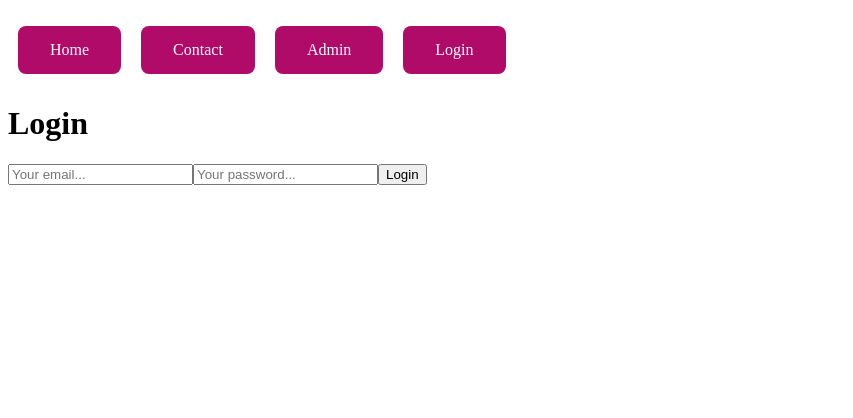
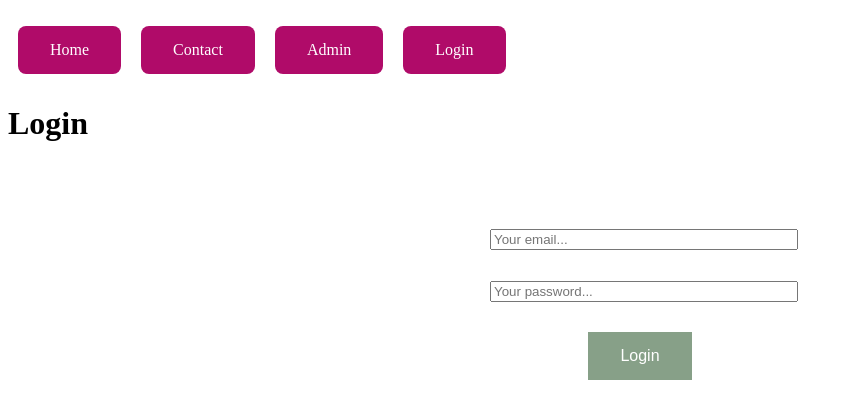
Before and after one commit to TrygveKontoret/group-project, a React (Create React App) app: page /login in a window 1280 px wide. Shown: the top 418 px of the page, without its empty margins (0-853 px from the left). Built offline with nearby package versions, Linux system fonts and the light colour scheme.

Commit message:
feat styled form, fixed schema

```diff
--- a/src/pages/login/Login.jsx
+++ b/src/pages/login/Login.jsx
@@ -1,25 +1,29 @@
-import React, { useContext, useEffect } from 'react';
-import Nav from '../../components/Nav';
-import { useForm } from 'react-hook-form';
-import { yupResolver, yupRessolver } from '@hookform/resolvers/yup';
-import { userLoginSchema } from '../../utils/yupSchemas';
-import axios from 'axios';
-import { useNavigate } from 'react-router';
-import AuthContext from '../../context/AuthContext';
-
+import React, { useContext, useEffect } from "react";
+import Nav from "../../components/Nav";
+import { useForm } from "react-hook-form";
+import { yupResolver, yupRessolver } from "@hookform/resolvers/yup";
+import { userLoginSchema } from "../../utils/yupSchemas";
+import axios from "axios";
+import { useNavigate } from "react-router";
+import AuthContext from "../../context/AuthContext";
+import { AUTH_URL } from "../../utils/Api";
+import styled from "styled-components";
+import { StyledForm } from "./styledLogin";
+import { StyledButton } from "./styledLogin";
+import { StyledInput } from "./styledLogin";
+import { StyledSpan } from "./styledLogin";
 
 const Login = () => {
-
   const navigate = useNavigate();
 
   const [auth, setAuth] = useContext(AuthContext);
 
-  useEffect(()=> {
-    console.log(auth);
-
+  useEffect(() => {
+    console.log("auth", auth);
+    console.log(AUTH_URL);
   }, []);
 
-  const{
+  const {
     register,
     handleSubmit,
     formState: { errors },
@@ -33,42 +37,37 @@ const Login = () => {
       password: formData.password,
     });
 
-    console.log('Response Data:', responseData);
+    console.log("Response Data:", responseData);
 
     setAuth(responseData.data.jwt);
-    navigate('/admin');
+    navigate("/admin");
   };
 
   const onSubmit = (formData) => {
-    console.log('Form Data: ', formData);
+    console.log("Form Data: ", formData);
 
     loginUser(formData).catch(console.error);
   };
 
+  return (
+    <>
+      <Nav title="Login" />
+      <StyledForm onSubmit={handleSubmit(onSubmit)}>
+        <StyledInput {...register("email")} placeholder="Your email..." />
+        {errors.email && <StyledSpan> {errors.email.message}</StyledSpan>}
 
-  return (
+        <StyledInput
+          {...register("password")}
+          type="password"
+          placeholder="Your password..."
+        />
 
+        {errors.password && <StyledSpan>{errors.password.message}</StyledSpan>}
 
-
-    <>
-        <Nav title='Login' />
-
-        <form onSubmit={handleSubmit(onSubmit)}>
-        <input {...register('email')} placeholder='Your email...' />
-        {errors.email && <span>{errors.email.message}</span>}
-
-        <input
-          {...register('password')}
-          type='password'
-          placeholder='Your password...'
-        />
-        {errors.password && <span>{errors.password.message}</span>}
-
-        <button>Login</button>
-      </form>
-
+        <StyledButton>Login</StyledButton>
+      </StyledForm>
     </>
-  )
-}
+  );
+};
 
 export default Login;
--- a/src/pages/login/styledLogin.jsx
+++ b/src/pages/login/styledLogin.jsx
@@ -0,0 +1,33 @@
+import styled from "styled-components";
+
+export const StyledForm = styled.form`
+  margin: 0 auto;
+  text-align: center;
+  padding: 4rem;
+  border-radius: 2px;
+  background-color: linear-gradient(#71e2e2, #c3dad4 0%);
+  max-width: 300px;
+`;
+
+export const StyledInput = styled.input`
+  width: 300px;
+  margin: 1px auto 30px;
+`;
+
+export const StyledButton = styled.button`
+  background-color: #87a088;
+  border: none;
+  color: white;
+  padding: 15px 32px;
+  text-align: center;
+  text-decoration: none;
+  display: inline-block;
+  font-size: 16px;
+  cursor: pointer;
+`;
+
+export const StyledSpan = styled.span`
+padding-top: 5px;
+      display: block;
+
+`
--- a/src/utils/Api.js
+++ b/src/utils/Api.js
@@ -1,2 +1,2 @@
 export const BASE_URL = "https://group-assignment-noroff.herokuapp.com/api/";
-export const AUTH_URL = `${BASE_URL}/api/auth/local`;
+export const AUTH_URL = `${BASE_URL}auth/local`;
--- a/src/utils/yupSchemas.js
+++ b/src/utils/yupSchemas.js
@@ -3,7 +3,6 @@ import * as yup from 'yup';
 export const userLoginSchema = yup.object().shape({
     email: yup
     .string()
-    .required('Please enter you email adress')
-    .email('Pkease enter valid email adress'),
+    .required('Please enter you email adress'),
     password: yup.string().required('Please enter your password'),
 });
```
